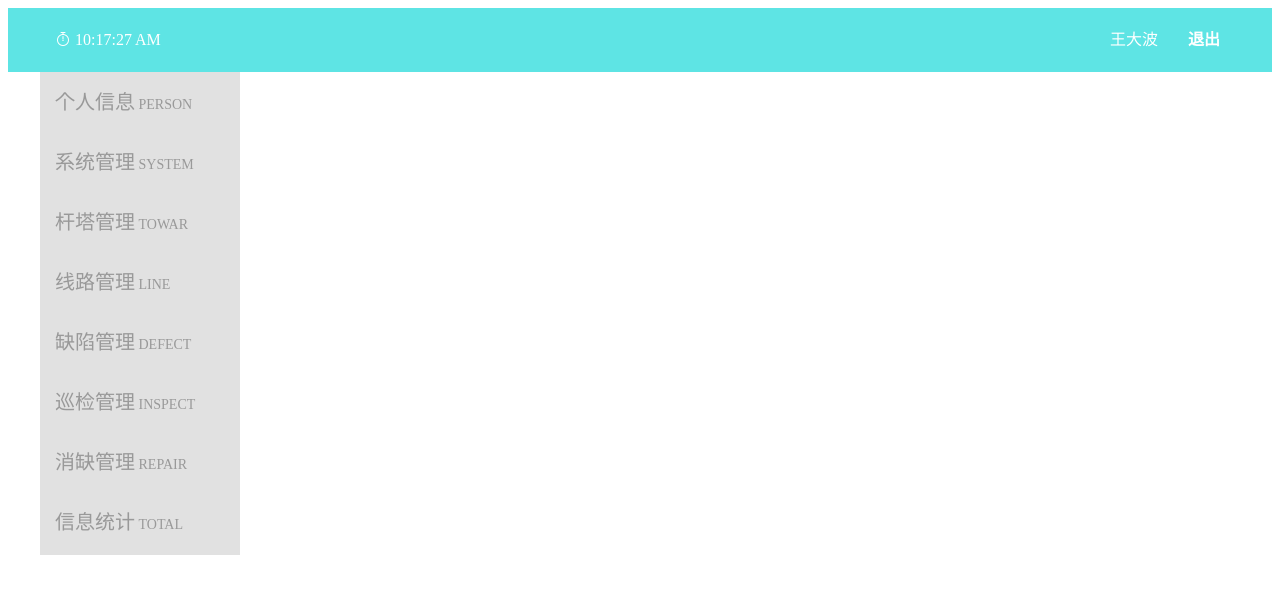
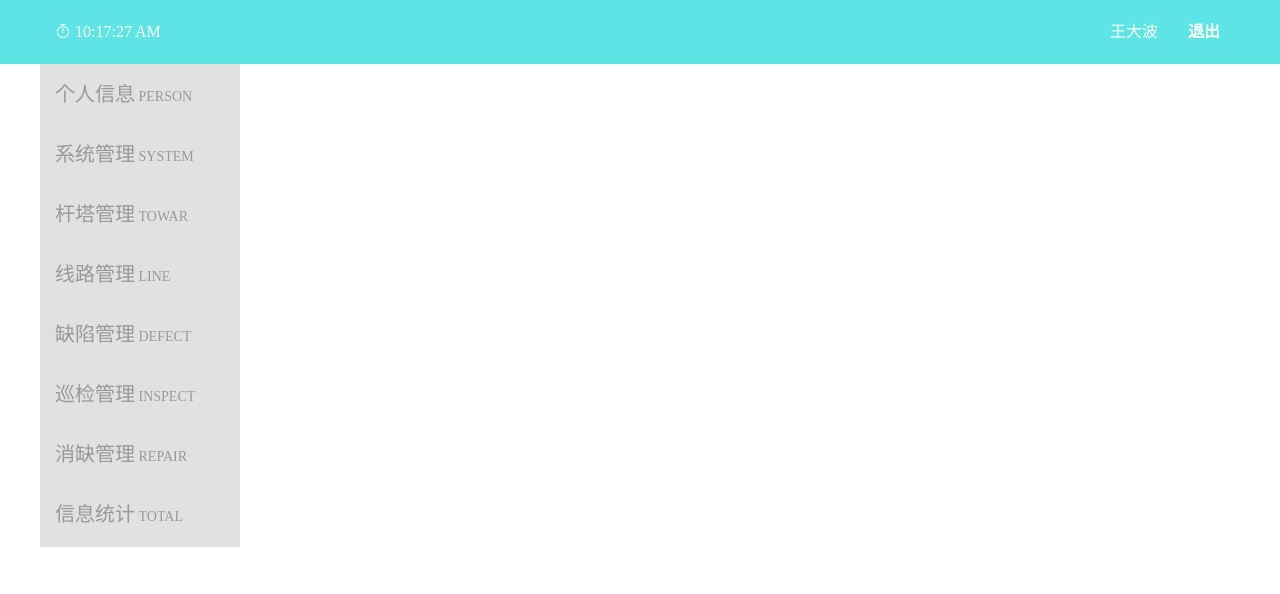
Before and after one commit to Power-4/Power-Vue, a Vue app in the folder vue-item/: page / in a window 1280 px wide. Shown: the top 594 px of the page. Built offline with nearby package versions, Linux system fonts and the light colour scheme.

Commit message:
清楚全局 padding 和 margin

```diff
--- a/vue-item/src/App.vue
+++ b/vue-item/src/App.vue
@@ -3,3 +3,10 @@
     <router-view/>
   </div>
 </template>
+
+<style >
+*{
+  padding: 0;
+  margin: 0;
+}
+</style>
```
